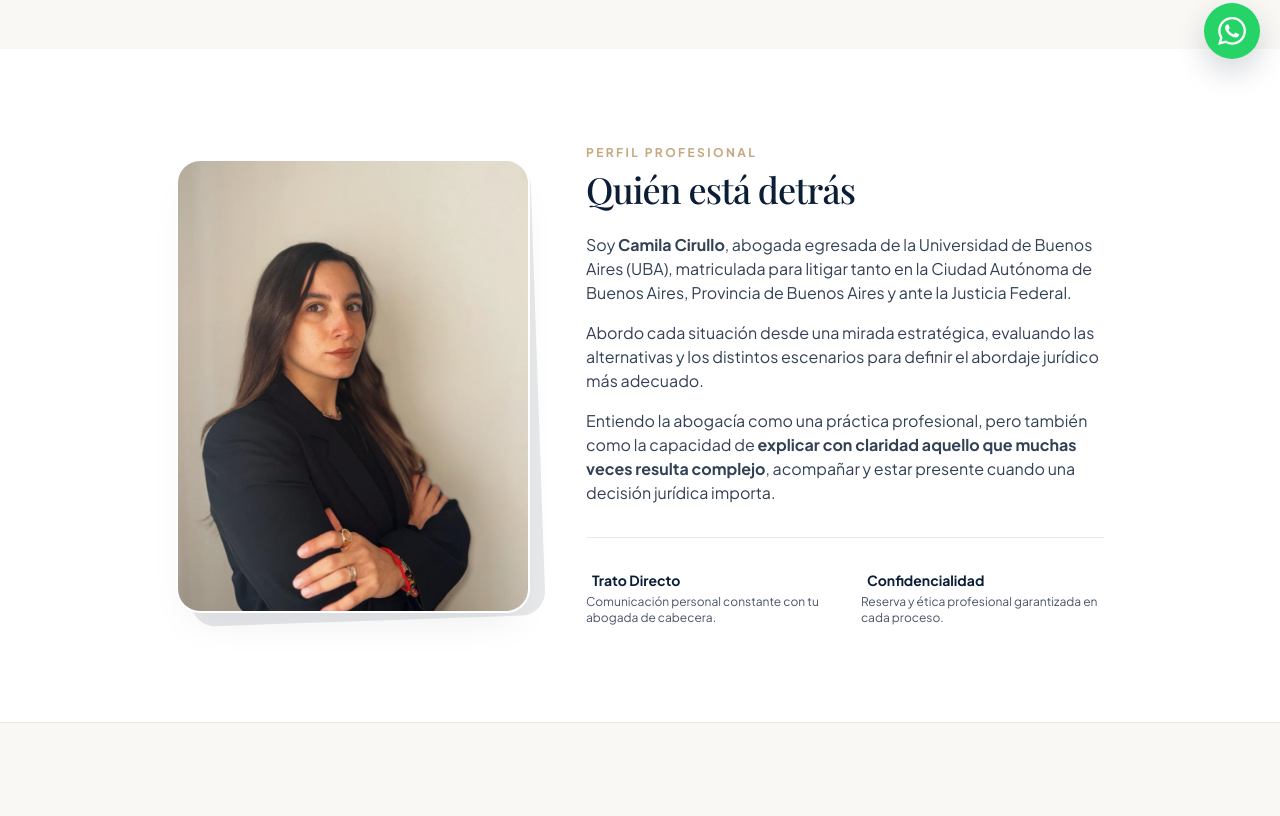
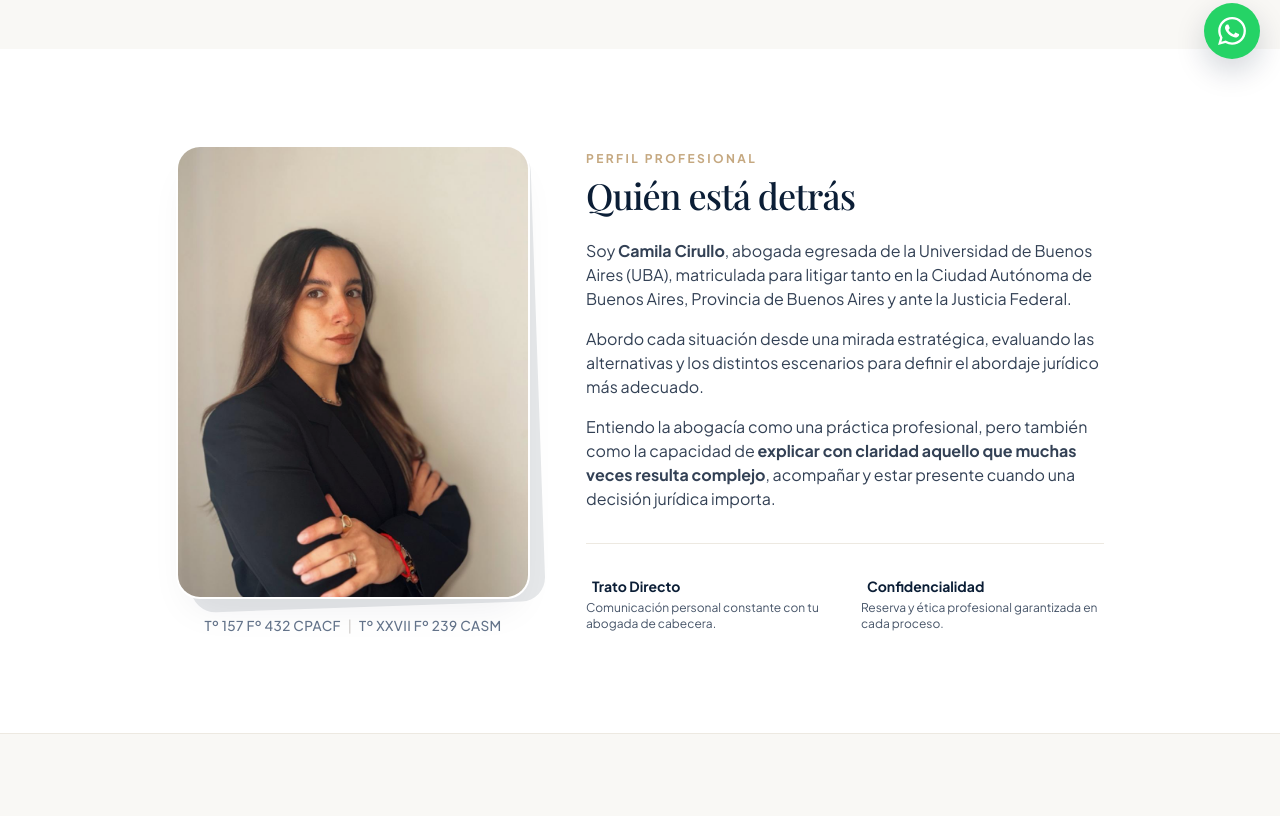
Before and after one commit to martuugreco1104/Cirullo-Abogados, a website: page cirullo_abogados_landing_page.html in a window 1280 px wide. Shown: the part 721-1537 px from the top of the page. Drawn offline with nearby package versions, Linux system fonts and the light colour scheme; some icons are missing; a web font is replaced by a local one.

Commit message:
Agregar matrículas debajo de la foto de perfil

```diff
--- a/cirullo_abogados_landing_page.html
+++ b/cirullo_abogados_landing_page.html
@@ -193,7 +193,7 @@
         <div class="grid grid-cols-1 md:grid-cols-12 gap-10 lg:gap-14 items-center">
 
           <!-- COLUMNA FOTO (Marco refinado) -->
-          <div class="md:col-span-5 flex justify-center">
+          <div class="md:col-span-5 flex flex-col items-center">
             <div class="relative w-full max-w-sm">
               <!-- Elemento decorativo de fondo -->
               <div class="absolute inset-0 bg-brand-petrol rounded-3xl transform -rotate-2 translate-x-2 translate-y-2 opacity-10"></div>
@@ -203,6 +203,13 @@
                      alt="Dra. Camila Cirullo - Abogada UBA"
                      class="w-full h-[450px] object-cover object-top filter brightness-[0.98]">
               </div>
+            </div>
+
+            <!-- Matrículas -->
+            <div class="mt-4 text-center px-2">
+              <p class="text-[0.85rem] text-slate-500 font-medium tracking-wide leading-relaxed">
+                Tº 157 Fº 432 CPACF <span class="mx-1 text-stone-300">|</span> Tº XXVII Fº 239 CASM
+              </p>
             </div>
           </div>
 
```
Also changed, not shown: index.html (+8 -1 lines).
